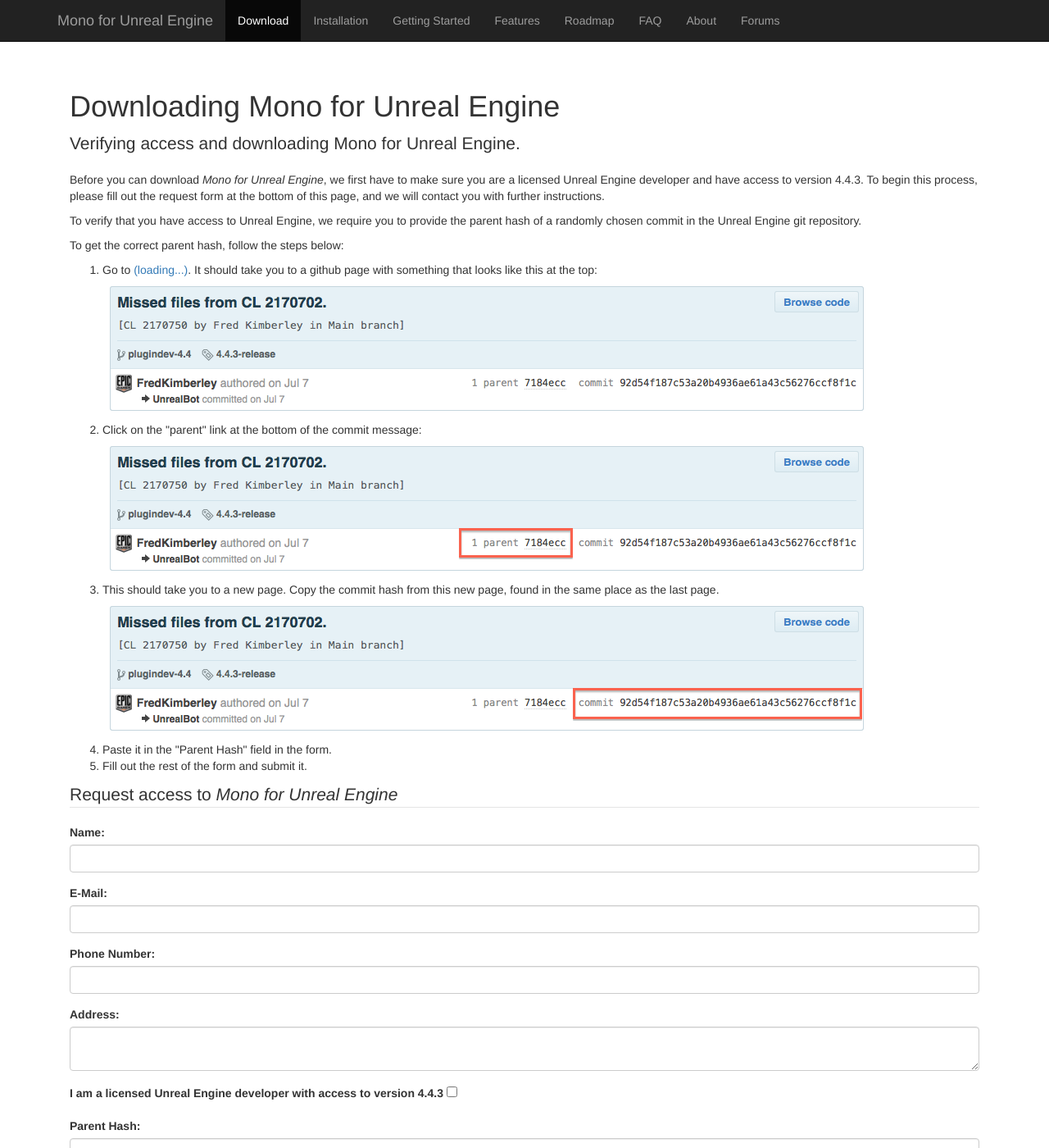
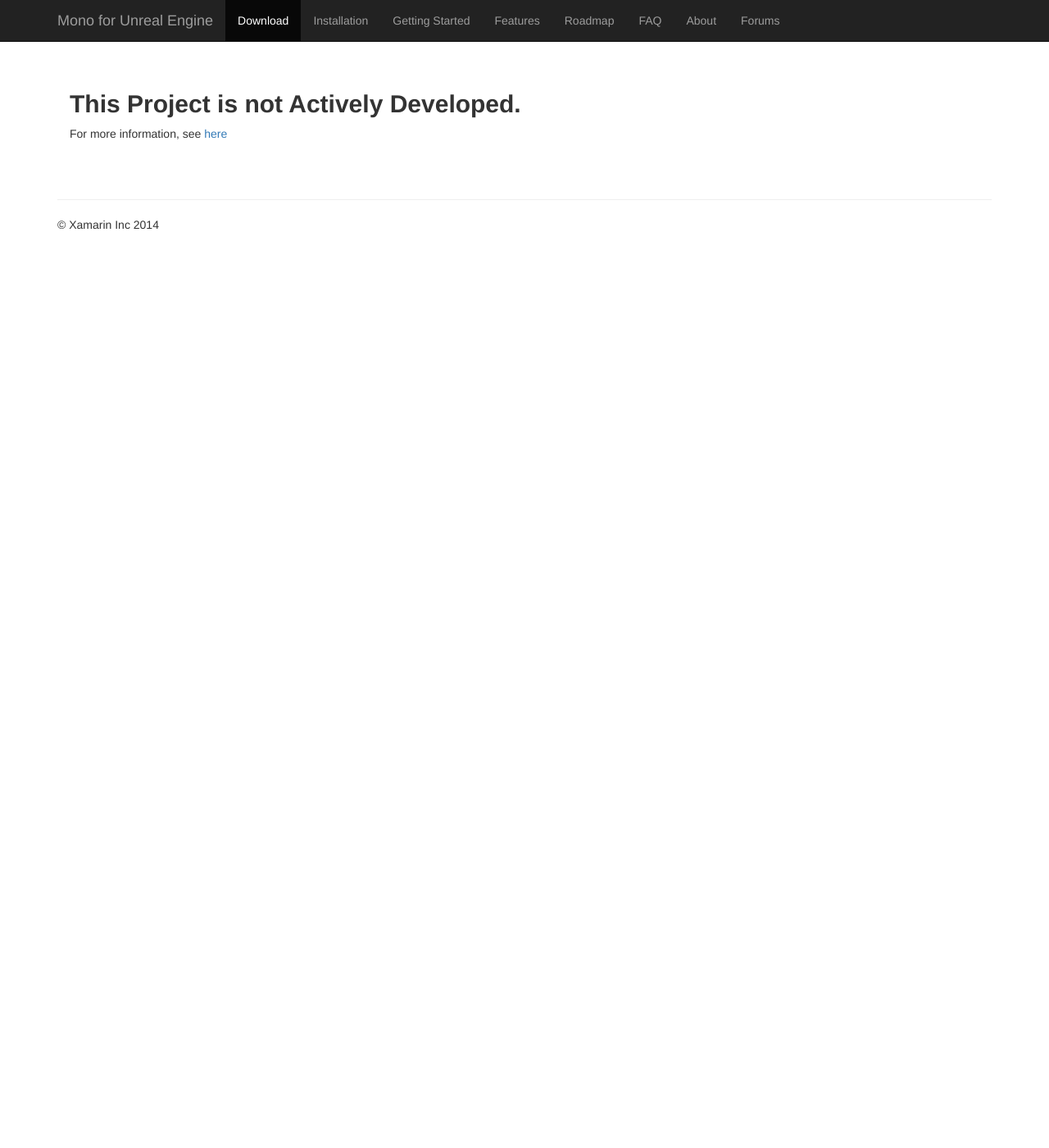
Before and after one commit to mono-ue-old/mono-ue.github.io, a Jekyll site: the page built from download.html, in a window 1280 px wide and 1400 px high. Shown: the whole window at 82% size. Built offline with Jekyll 4.4.1, drawn with Linux system fonts in a browser that asks for light colours; nearby versions of some CDN libraries; Markdown is read by kramdown in place of the engine named in the settings.

Commit message:
Update download.html

```diff
--- a/download.html
+++ b/download.html
@@ -5,72 +5,9 @@
 order: 1
 ---
 
-<script src="https://code.jquery.com/jquery-2.1.1.min.js"></script>
-<script src="javascript/site.js"></script>
-
-<h1>Downloading Mono for Unreal Engine</h1>
-<p class="lead">Verifying access and downloading Mono for Unreal Engine.
-
-<p>Before you can download <em>Mono for Unreal Engine</em>, we first
-have to make sure you are a licensed Unreal Engine developer and
-have access to version 4.4.3. To begin this process, please fill out the
-request form at the bottom of this page, and we will contact you with
-further instructions.
-
-<p>To verify that you have access to Unreal Engine, we require
-you to provide the parent hash of a randomly chosen commit in
-the Unreal Engine git repository.
-
-<p>To get the correct parent hash, follow the steps below:</p>
-
-<ol>
-	<li>Go to <a id="hash-link" target="_blank">(loading...)</a>. It should take
-        you to a github page with something that looks like this at the top:
-	<p><img src="images/commit_message.png" /></p></li>
-	<li>Click on the "parent" link at the bottom of the commit message:
-	<p><img src="images/commit_message_parent.png" /></p></li>
-	<li>This should take you to a new page. Copy the commit hash from
-	this new page, found in the same place as the last page.
-	<p><img src="images/commit_message_hash.png" /></p></li>
-	<li>Paste it in the "Parent Hash" field in the form.</li>
-	<li>Fill out the rest of the form and submit it.</li>
-</ol>
-
-
-<form id="form" method="post" action="https://unreal-xamarin.azurewebsites.net/api/verify/">
-	<fieldset>
-		<legend>Request access to <em>Mono for Unreal Engine</em></legend>
-        <div class="form-group">
-            <label for="cname">Name:</label>
-            <input id="cname" name="fullName" minlength="2" type="text" class="form-control" required />
-        </div>
-        <div class="form-group">
-            <label for="cemail">E-Mail:</label>
-            <input id="cemail" type="email" name="email" class="form-control" required />
-        </div>
-        <div class="form-group">
-            <label for="cphone">Phone Number:</label>
-            <input id="cphone" type="tel" name="phone" class="form-control" required />
-        </div>
-        <div class="form-group">
-            <label for="caddress">Address:</label>
-            <textarea id="caddress" name="address" class="form-control" required>
-               </textarea>
-        </div>
-        <div class="form-group">
-            <label for="agree">I am a licensed Unreal Engine developer with access to version 4.4.3 </label>
-            <input type="checkbox" id="agree" required name="agree">
-        </div>
-        <div class="form-group">
-            <!--<div id="originalHash">Loading the hash...</div>-->
-            <input id="originalHashInput" type="hidden" name="originalHash" required />
-            <label for="chash">Parent Hash:</label>
-            <input id="chash" type="text" name="userHash" class="form-control" required />
-        </div>
-        <div class="form-group">
-            <input type="button" onclick="submitForm()" value="Submit" class="btn btn-default" />
-        </div>
-	</fieldset>
-</form>
-
-<div id="msg"></div>
+<div class="row">
+	<div class="col-md-12">
+      		<h2><b>This Project is not Actively Developed.</b></h2>
+      		<p>For more information, see <a href="http://lists.ximian.com/pipermail/mono-ue/2015-May/000324.html">here</a></p>
+      	</div>
+</div>
```
